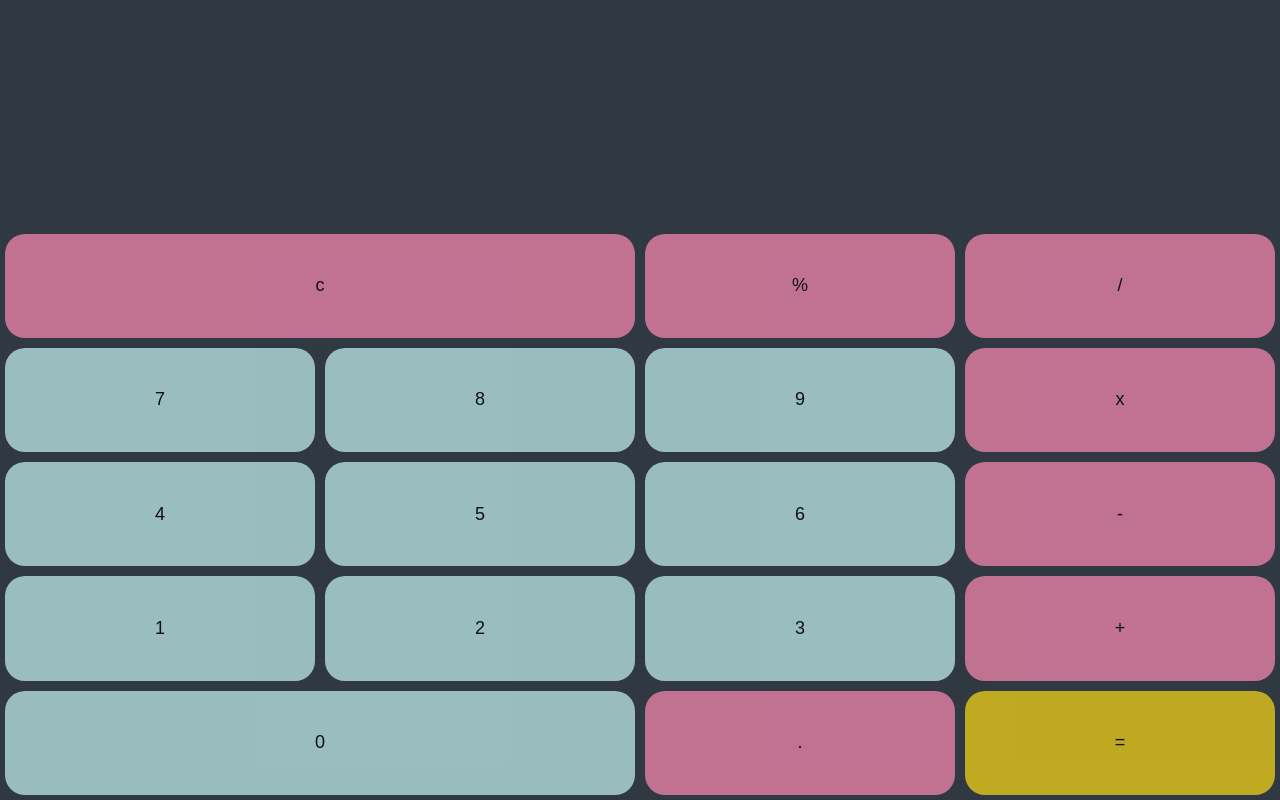
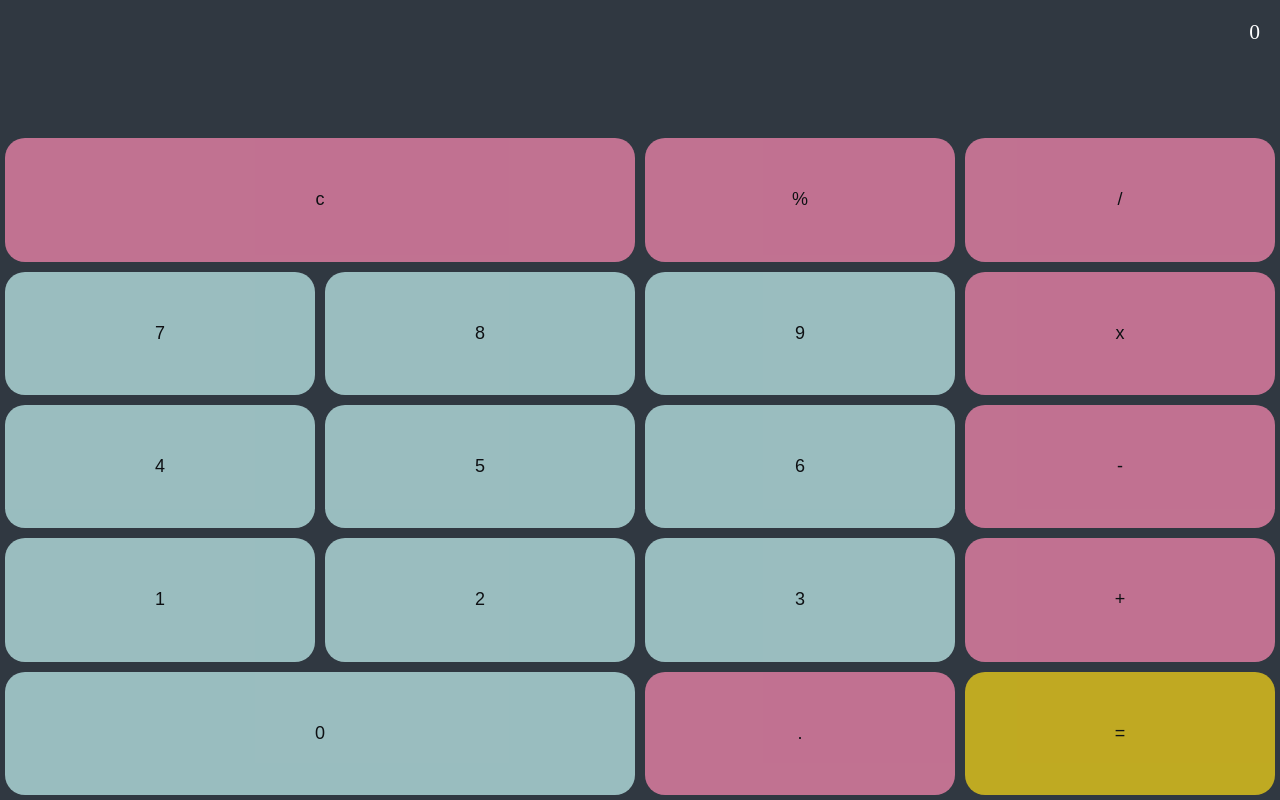
Before and after one commit to BrookeVerse/javaScriptCalculator, a plain HTML site: page index.html in a window 1280 px wide. Drawn offline with Linux system fonts and the light colour scheme.

Commit message:
Small Changed made

```diff
--- a/Style/main.css
+++ b/Style/main.css
@@ -23,13 +23,16 @@ main .calcuArea {
   min-height: 100vh;
   display: grid;
   grid-template-columns: repeat(4, 1fr);
-  grid-template-rows: repeat(7, 1fr);
-  grid-template-areas: "input input input input" "input input input input" "erase erase percent devide" "button7 button8 button9 multi" "button4 button5 button6 subs" "button1 button2 button3 solve" "button0 button0 deci equals";
+  grid-template-rows: repeat(6, 1fr);
+  grid-template-areas: "input input input input" "erase erase percent devide" "button7 button8 button9 multi" "button4 button5 button6 subs" "button1 button2 button3 solve" "button0 button0 deci equals";
   /* Each seprate button of the calculator*/
 }
 main .calcuArea__input {
   grid-area: input;
-  background-color: #303841;
+  color: white;
+  margin: 20px;
+  text-align: right;
+  font-size: larger;
 }
 main .calcuArea__0 {
   grid-area: button0;
--- a/index.html
+++ b/index.html
@@ -14,7 +14,7 @@
       <!--House of the calculator-->
       <div class="calcuArea">
         <!--Each seperate button-->
-        <div class="calcuArea__input"></div>
+        <div class="calcuArea__input">0</div>
         <button class="calcuArea__0">0</button>
         <button class="calcuArea__1">1</button>
         <button class="calcuArea__2">2</button>
```
